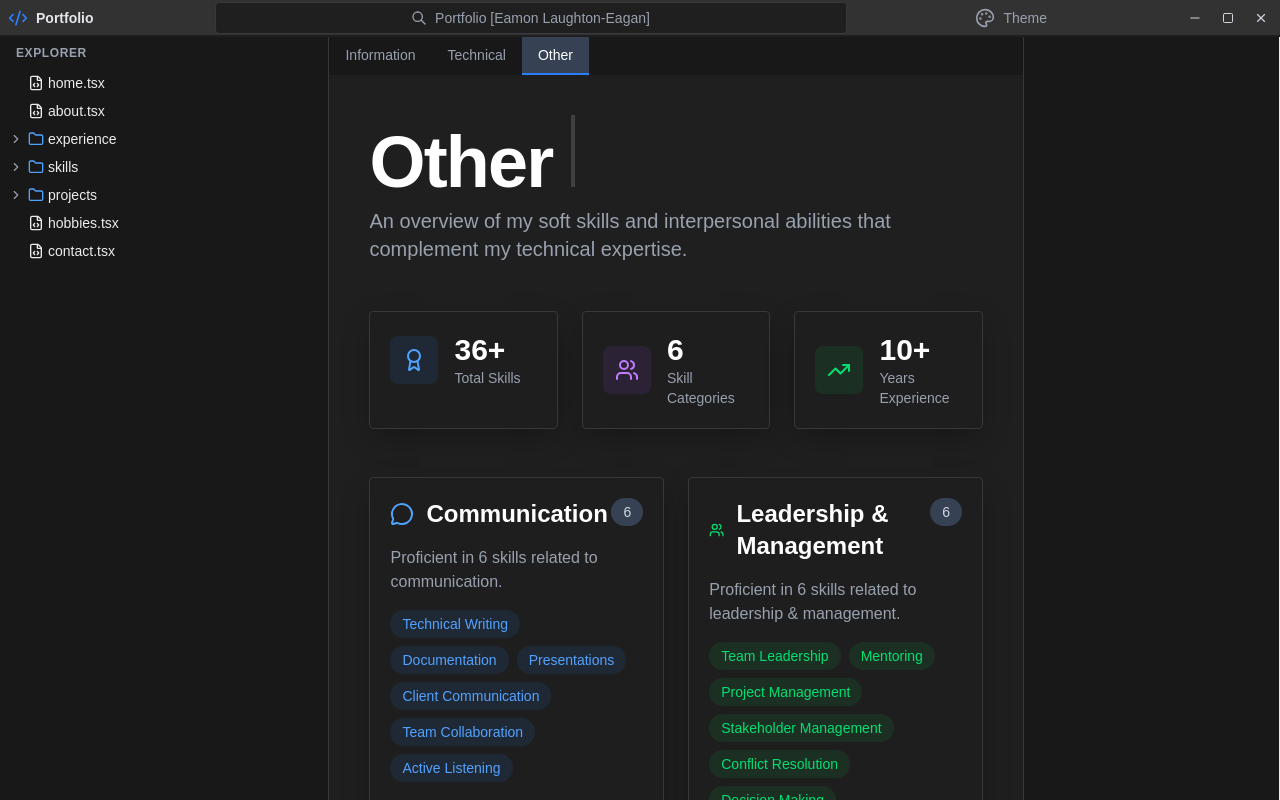
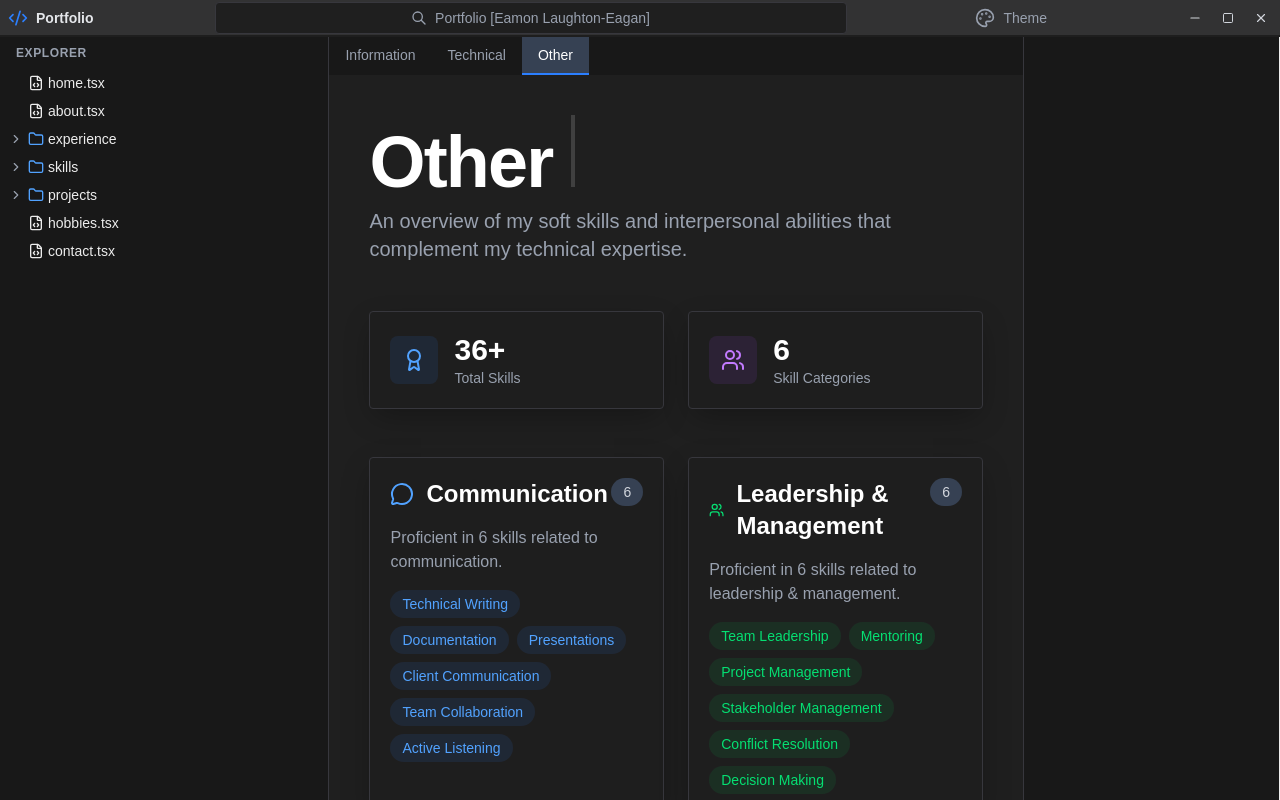
Before and after one commit to EamonLaughtonEagan/NextJS_Personal_Portfolio, a Next.js app: page /skills/other in a window 1280 px wide. Built offline with nearby package versions, Linux system fonts and the light colour scheme.

Commit message:
updated other skills

```diff
--- a/app/skills/other/page.tsx
+++ b/app/skills/other/page.tsx
@@ -16,7 +16,7 @@
             </p>
 
             {/* Skills Stats */}
-            <div className="grid grid-cols-1 md:grid-cols-3 gap-6 mb-12">
+            <div className="grid grid-cols-1 md:grid-cols-2 gap-6 mb-12">
                 <Card className="group cursor-default">
                     <div className="flex items-center gap-4">
                         <div className="p-3 bg-blue-500/10 rounded-lg">
@@ -37,18 +37,6 @@
                         <div>
                             <h3 className="text-3xl font-bold text-white">{otherSkills.length}</h3>
                             <p className="text-gray-400 text-sm">Skill Categories</p>
-                        </div>
-                    </div>
-                </Card>
-
-                <Card className="group cursor-default">
-                    <div className="flex items-center gap-4">
-                        <div className="p-3 bg-green-500/10 rounded-lg">
-                            <TrendingUp size={24} className="text-green-400" />
-                        </div>
-                        <div>
-                            <h3 className="text-3xl font-bold text-white">10+</h3>
-                            <p className="text-gray-400 text-sm">Years Experience</p>
                         </div>
                     </div>
                 </Card>
```
